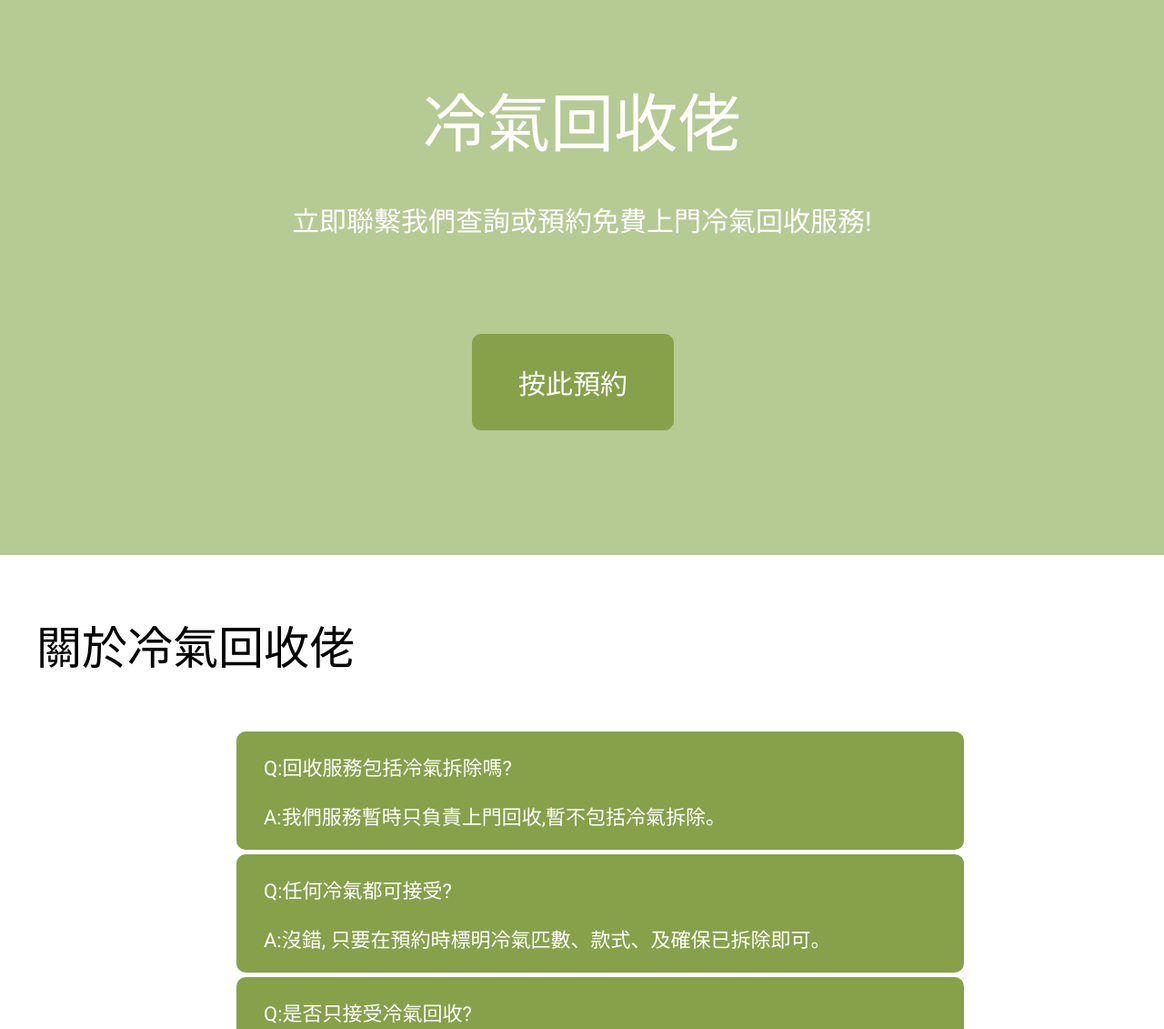
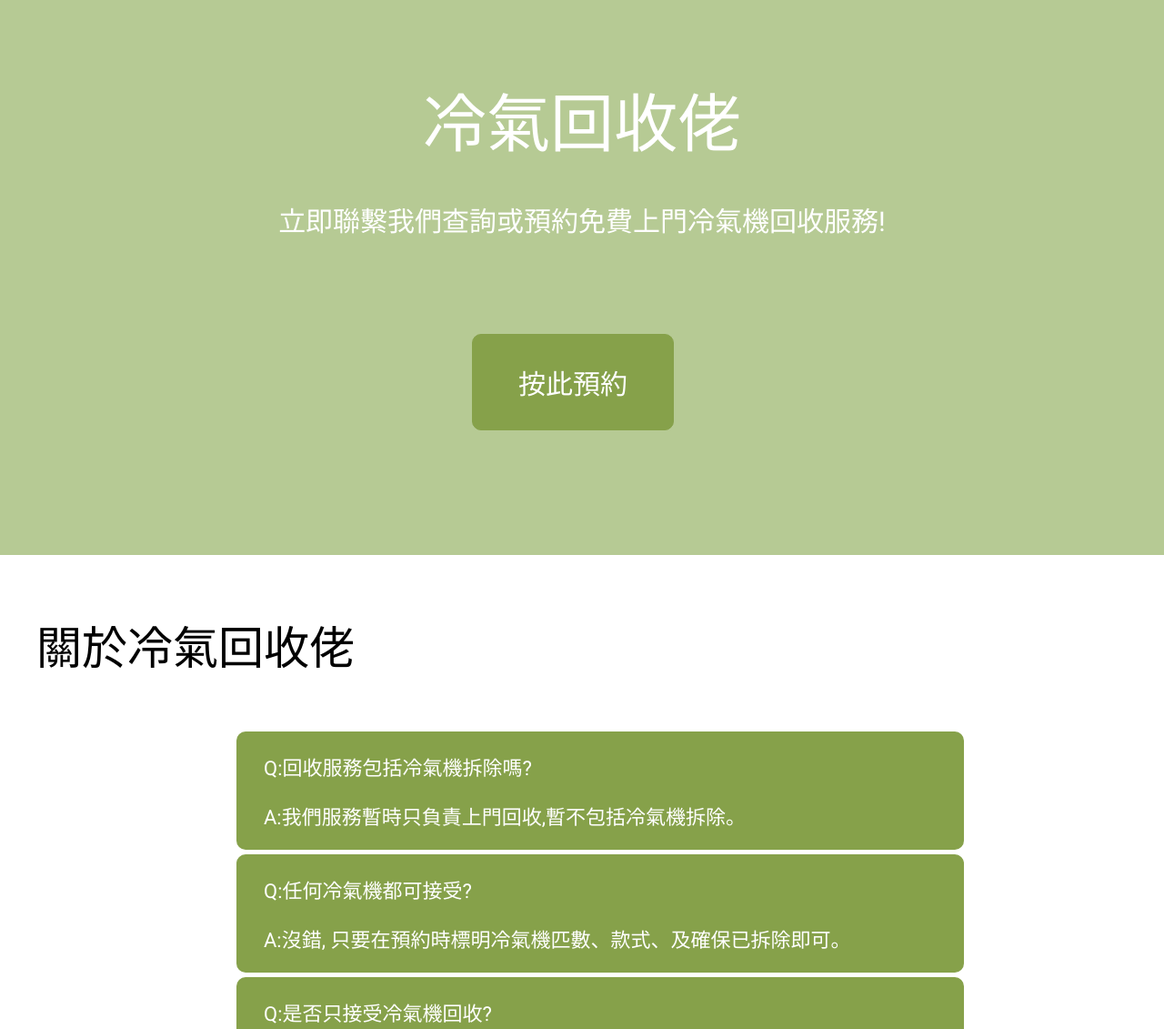
Before and after one commit to Wh1teBryuM/acrecycle-website, a plain HTML site: page index.html in a window 1280 px wide. Shown: the part 70-1201 px from the top of the page at 91% size. Drawn offline with Linux system fonts and the light colour scheme.

Commit message:
Update index.html

```diff
--- a/index.html
+++ b/index.html
@@ -50,7 +50,7 @@
                 <h1 class="head-name">冷氣回收佬</h1>
             </div>
             <div class="description-container">
-                <h4 class="description">立即聯繫我們查詢或預約免費上門冷氣回收服務!</h4>
+                <h4 class="description">立即聯繫我們查詢或預約免費上門冷氣機回收服務!</h4>
             </div>
             <div class="signup2-container">
                 <a href="https://wa.me/+85264899551?text=你好%2C%20我想查詢有關冷氣回收服務的詳情">
@@ -66,15 +66,15 @@
                 <h1 class="about-header">關於冷氣回收佬</h1>
                 <div class="question-container">
                     <div class="question1">
-                        <p class="about-question">Q:回收服務包括冷氣拆除嗎?</p>
-                        <p class="about-answer">A:我們服務暫時只負責上門回收,暫不包括冷氣拆除。</p>
+                        <p class="about-question">Q:回收服務包括冷氣機拆除嗎?</p>
+                        <p class="about-answer">A:我們服務暫時只負責上門回收,暫不包括冷氣機拆除。</p>
                     </div>
                     <div class="question2">
-                        <p class="about-question">Q:任何冷氣都可接受? </p>
-                        <p class="about-answer">A:沒錯, 只要在預約時標明冷氣匹數、款式、及確保已拆除即可。</p>
+                        <p class="about-question">Q:任何冷氣機都可接受? </p>
+                        <p class="about-answer">A:沒錯, 只要在預約時標明冷氣機匹數、款式、及確保已拆除即可。</p>
                     </div>
                     <div class="question3">
-                        <p class="about-question">Q:是否只接受冷氣回收?</p>
+                        <p class="about-question">Q:是否只接受冷氣機回收?</p>
                         <p class="about-answer">A:對, 未來亦會視乎需求去增加回收服務。</p>
                     </div>
                 </div>
```
